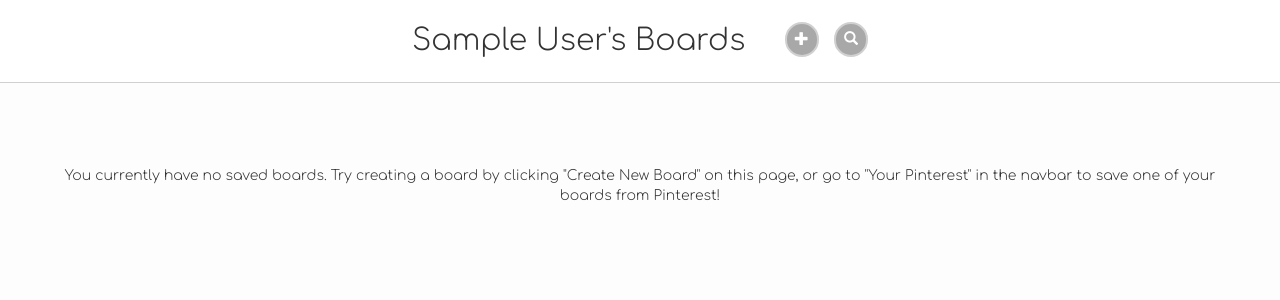
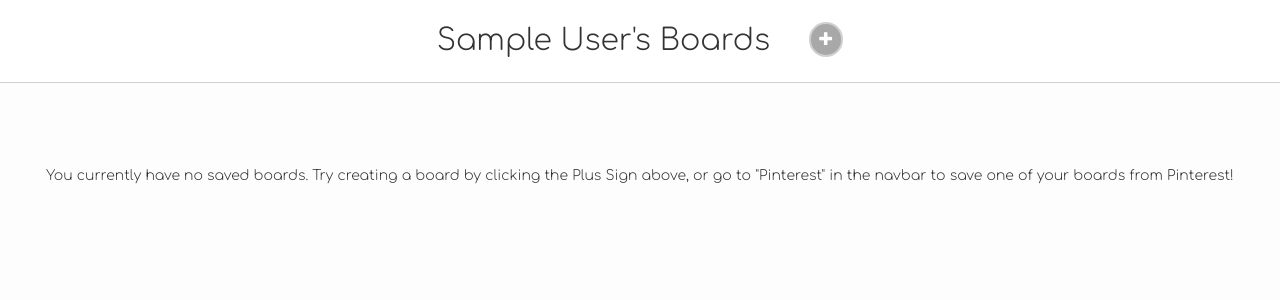
Before and after one commit to kelseyoo14/beautiful-lines, a Flask app: page /boards in a window 1280 px wide. Shown: the part 50-350 px from the top of the page. Run offline with Flask 2, Linux system fonts and the light colour scheme; the visitor is signed in with stand-in values (Sample User, id 1); data that the repository does not hold is empty; some libraries are stand-ins or nearby versions.

Commit message:
edit no boards message

```diff
--- a/templates/boards.html
+++ b/templates/boards.html
@@ -8,7 +8,7 @@
         <div class="page-title">
             <h2>{{ first_name }}'s Boards</h2>
             <button id='new-board-button' class='btn btn-primary'><i class='glyphicon glyphicon-plus'></i></button>
-            <button id='search-boards-button' class='btn btn-primary'><i class='glyphicon glyphicon-search'></i></button>
+            <!-- <button id='search-boards-button' class='btn btn-primary'><i class='glyphicon glyphicon-search'></i></button> -->
         </div>
     </div>
 {% endblock %}
@@ -98,7 +98,7 @@
             {% endfor %}
         {% else %}
         <br>
-            <p>You currently have no saved boards. Try creating a board by clicking "Create New Board" on this page, or go to "Your Pinterest" in the navbar to save one of your boards from Pinterest!</p>
+            <p>You currently have no saved boards. Try creating a board by clicking the Plus Sign above, or go to "Pinterest" in the navbar to save one of your boards from Pinterest!</p>
         {% endif %}
     </div>
 </div> <!-- boards-container -->
```
